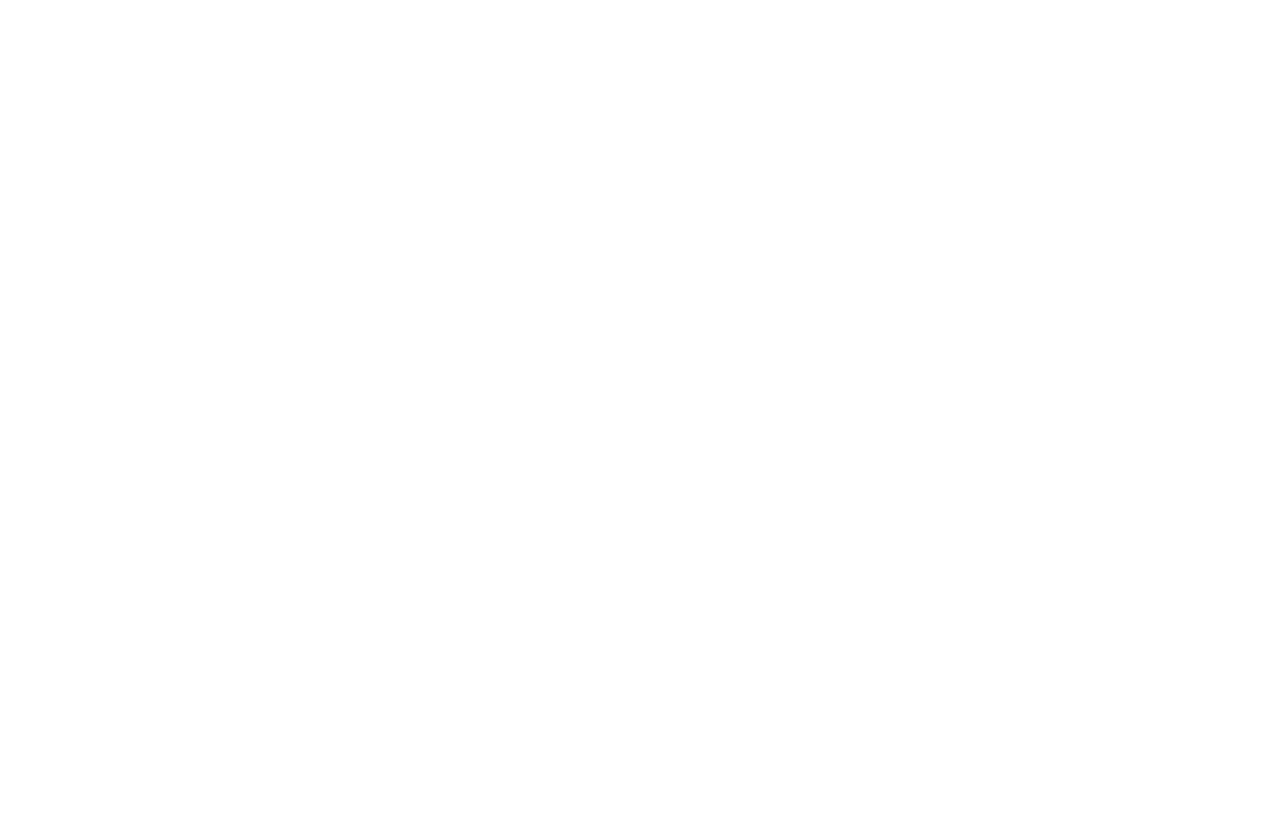
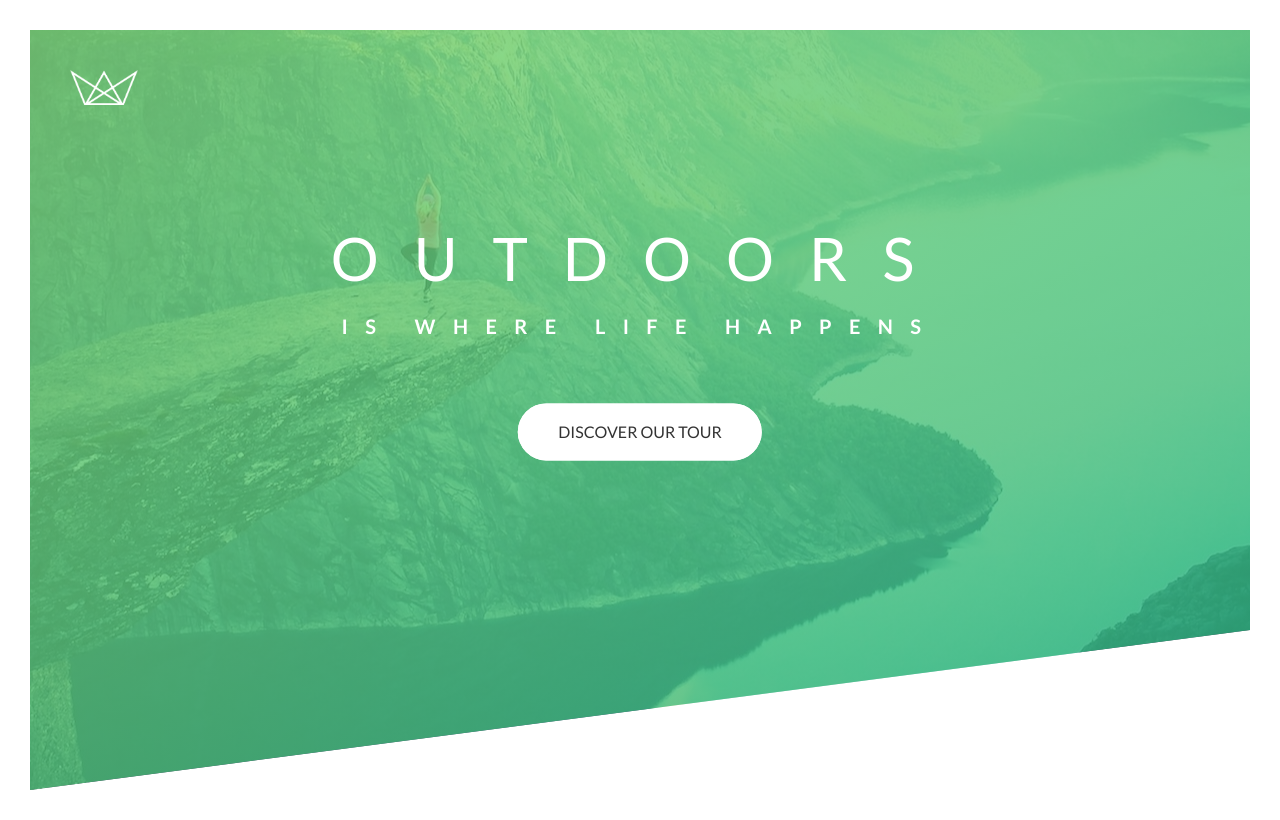
Before and after one commit to LoukrichiFouad97/Advanced-Css-and-Sass, a plain HTML site: page Natours/starter/index.html in a window 1280 px wide. Drawn offline with Linux system fonts and the light colour scheme; files that its build step writes are made by us from their sources.

Commit message:
added header section to natours project

```diff
--- a/Natours/starter/css/style.css
+++ b/Natours/starter/css/style.css
@@ -25,7 +25,7 @@ body {
 
 /* Start Header */
 
-/* .header {
+.header {
 	height: 95vh;
 	background-image: linear-gradient(
 			to right bottom,
@@ -170,5 +170,5 @@ body {
 	animation-delay: 0.75s;
 	animation-fill-mode: backwards;
 }
-*/
+
 /* End Header */
--- a/Natours/starter/index.html
+++ b/Natours/starter/index.html
@@ -13,7 +13,7 @@
 		<title>Natours | Exciting tours for adventurous people</title>
 	</head>
 	<body>
-		<!-- <header class="header">
+		<header class="header">
 			<div class="logo-box">
 				<img class="logo" src="img/logo-white.png" alt="natours logo" />
 			</div>
@@ -24,6 +24,6 @@
 				</h1>
 				<a class="btn btn-white btn-animated" href="#">discover our tour</a>
 			</div>
-		</header> -->
+		</header>
 	</body>
 </html>
```
